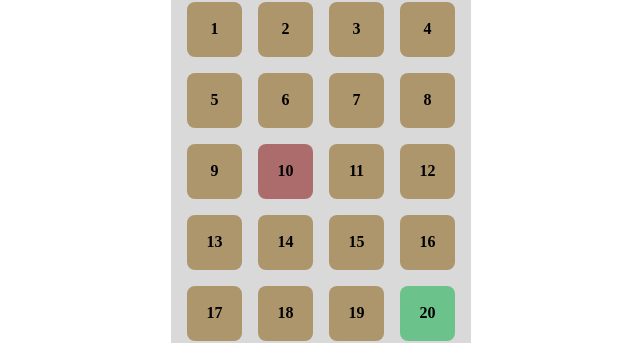
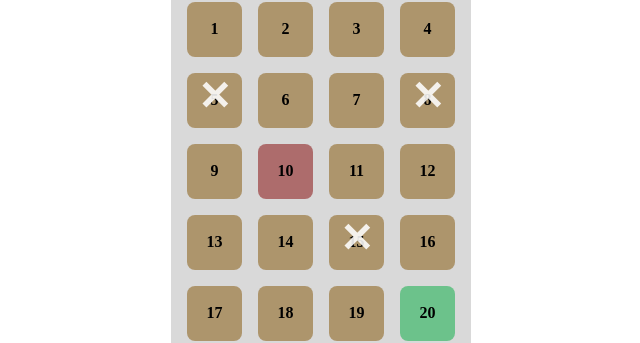
Before and after one commit to PureRandomGit/lexan, a plain HTML site: page test.html in a window 1280 px wide. Both pictures are taken after a click on the element "10". Shown: the part 126-469 px from the top of the page, without its empty margins (319-959 px from the left). Drawn offline with Linux system fonts and the light colour scheme.

Commit message:
bus array seats

```diff
--- a/bus.css
+++ b/bus.css
@@ -14,6 +14,25 @@
     padding: calc(var(--seatGap));
     background-color: rgba(130, 130, 130, 0.3);
     border-radius: 1rem;
+  }
+
+  .occuSeats {
+    background-color: transparent;
+  }
+
+  .occuSeats:after{
+    position: absolute;
+    top: 0;
+    bottom: 0;
+    left: 0;
+    right: 0;
+    content: "\2715"; /* use the hex value here... */
+    font-size: 40px;
+    color: #ffffffde;
+    text-align: center;
+    border-radius: .5rem;
+    font-weight: bolder;
+    background-color: transparent;
   }
 
   .seating {
--- a/parabus.js
+++ b/parabus.js
@@ -6,6 +6,9 @@ const seatCols = getComputedStyle(bus).getPropertyValue("--seatColumns");
 console.log("Rows", seatRows);
 console.log("Cols", seatCols);
 console.log("Seats", seatCols * seatRows);
+
+var occuSeats = ['5','8','15','42'];
+var muteSeats = [];
 
 function password(){
   if (localStorage.getItem("safe").includes("true")) {
@@ -28,8 +31,13 @@ while (seatCount <= (seatCols * seatRows)) {
   seat.classList.add("seat");
   seat.classList.add(`seat-${seatCount}`);
   seat.innerText = seatCount;
+  if (occuSeats.includes(String(seat.classList).match(/\d+/)[0])) {
+    console.log("Seat " + (String(seat.classList).match(/\d+/)[0]) + " is occupied");
+    seat.classList.add(`occuSeats`);
+  }
   seating.append(seat);
   seatCount++;
+
 }
 
 var selectedSeat;
@@ -46,13 +54,14 @@ $(".seat").click(function(){
 
 function seatDistance(){
   currentSeat = targetSeat;
+  muteSeats.push(((targetSeat[0]).className).match(/\d+/)[0]);
   var i = seatNumber;
-  while (i < (seatNumber+9)) {
-    // console.log(i);
+  while (i < (seatNumber+9) && i < seatCount-1) {
+    console.log(i);
     currentSeat =  $(currentSeat).next();
     currentSeat.addClass("orangeSeat");
+    muteSeats.push(((currentSeat[0]).className).match(/\d+/)[0]);
     i++;
-    console.log(i);
   }
   while (i < seatCount) {
     currentSeat =  $(currentSeat).next();
@@ -61,23 +70,28 @@ function seatDistance(){
   }
   currentSeat = targetSeat;
   var i = seatNumber;
-  while (i > seatNumber-9) {
+  while (i > seatNumber-9 && i > 1) {
     currentSeat =  $(currentSeat).prev();
     currentSeat.addClass("orangeSeat");
     i--;
-    console.log(i);
+    muteSeats.push(((currentSeat[0]).className).match(/\d+/)[0]);
   }
   while (i > 0) {
     currentSeat =  $(currentSeat).prev();
     currentSeat.addClass("greenSeat");
     i--;
   }
+  muteSeats.sort(function(a, b) {
+    return a - b;
+  });
+  console.log(typeof muteSeats[3]);
 }
 
 function wipeSeats() {
   $('.seat').each(function(i, obj) {
     if (String(this.classList).includes("redSeat")){
       this.classList.remove("redSeat");
+      muteSeats.length = 0;
     }
     if (String(this.classList).includes("orangeSeat")){
       this.classList.remove("orangeSeat");
```
Also changed, not shown: admin.html (+9 -1 lines), icon.png.
